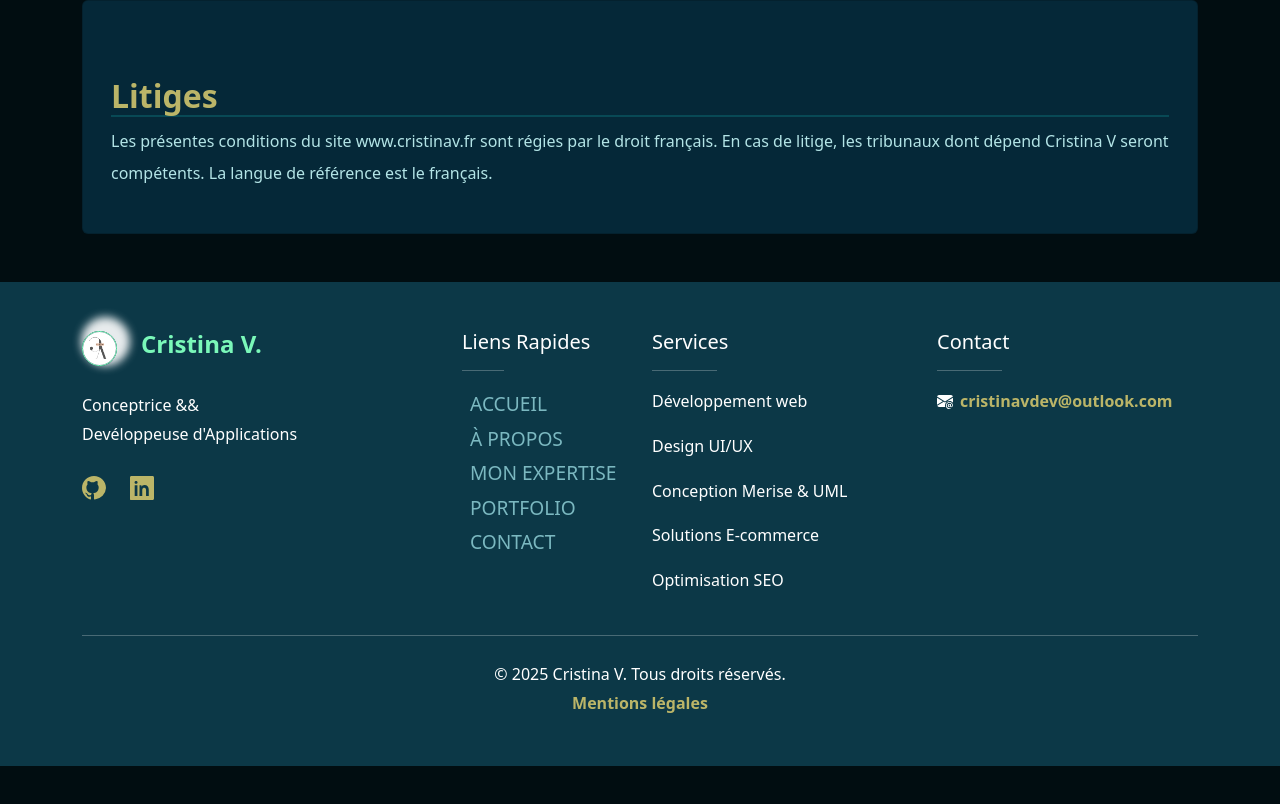
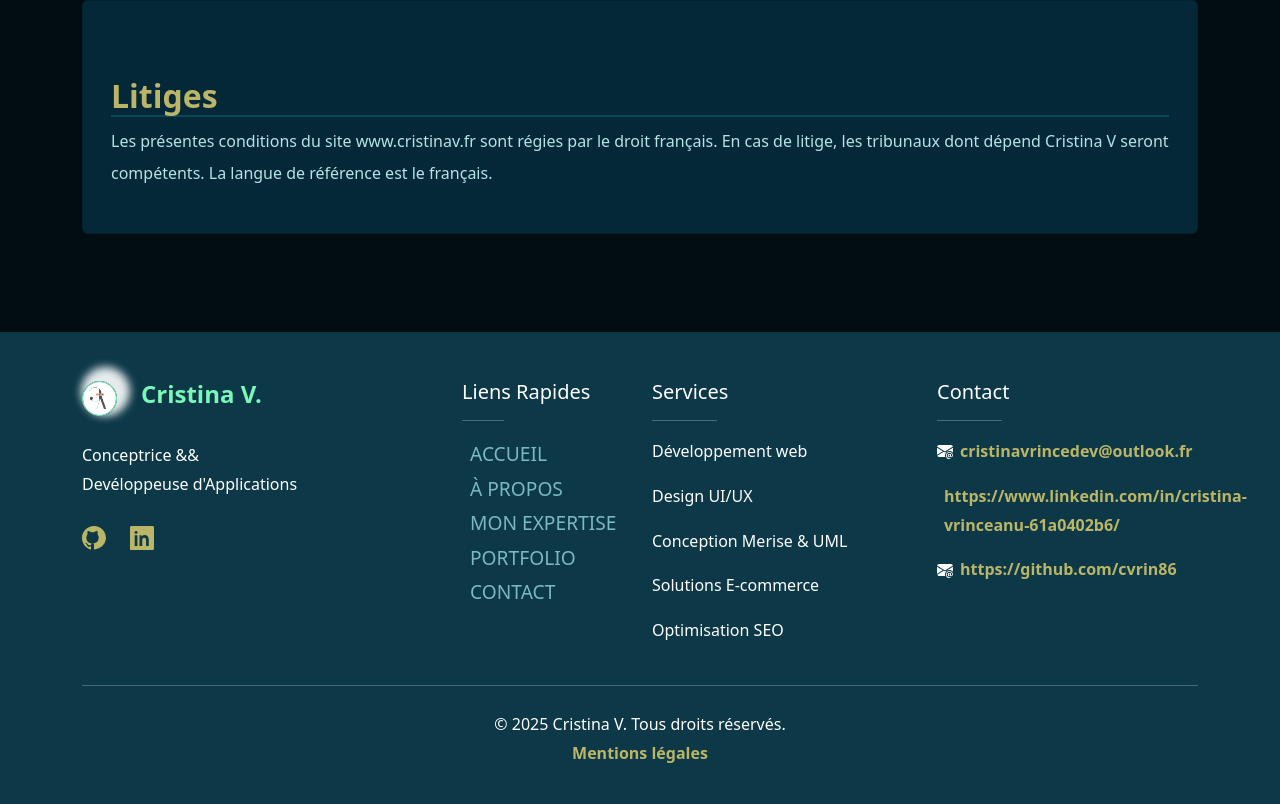
Before and after one commit to cvrin86/concep-dev-portfolio, a React (Vite) app: page /legal-notice in a window 1280 px wide. Shown: the part 3017-3821 px from the top of the page. Before the commit the page ends 3783 px from the top, so only its background shows below. Built offline with nearby package versions, Linux system fonts and the light colour scheme.

Commit message:
Update section footer

```diff
--- a/src/components/Footer.jsx
+++ b/src/components/Footer.jsx
@@ -89,7 +89,15 @@ export const Footer = () => {
                             <ul className='list-unstyled'>
                                 <li className="mb-3  d-flex align-items-center">
                                     <Mail  />
-                                    <a href="mailto:cristinavdev@outlook.com" style={{marginLeft:'7px'}}>cristinavdev@outlook.com</a>
+                                    <a href="mailto:cristinavrincedev@outlook.fr" style={{marginLeft:'7px'}}>cristinavrincedev@outlook.fr</a>
+                                </li>
+                                 <li className="mb-3  d-flex align-items-center">
+                                    <Linkedin  />
+                                    <a href="https://www.linkedin.com/in/cristina-vrinceanu-61a0402b6/" style={{marginLeft:'7px'}}>https://www.linkedin.com/in/cristina-vrinceanu-61a0402b6/</a>
+                                </li>
+                                <li className="mb-3  d-flex align-items-center">
+                                    <Mail  />
+                                    <a href="https://github.com/cvrin86" style={{marginLeft:'7px'}}>https://github.com/cvrin86</a>
                                 </li>
                                 {/* <li className="mb-3 d-flex align-items-center">
                                     <Phone />
--- a/src/pages/ContactPage.jsx
+++ b/src/pages/ContactPage.jsx
@@ -18,7 +18,7 @@ export default function ContactPage() {
         <ContactCard
           icon={<Mail className="icon" />}
           label="E-mail"
-          link="mailto:cristinavdev@outlook.com"
+          link="mailto:cristinavrincedev@outlook.fr"
 
         />
         <ContactCard
--- a/src/styles/style.css
+++ b/src/styles/style.css
@@ -99,6 +99,9 @@ section{
 footer,header{
      background-color: #0c3847;
 }
+footer{
+  margin-top: 50px;
+}
 
 .bg-cta{
     background-color: #0c384d80;
```
